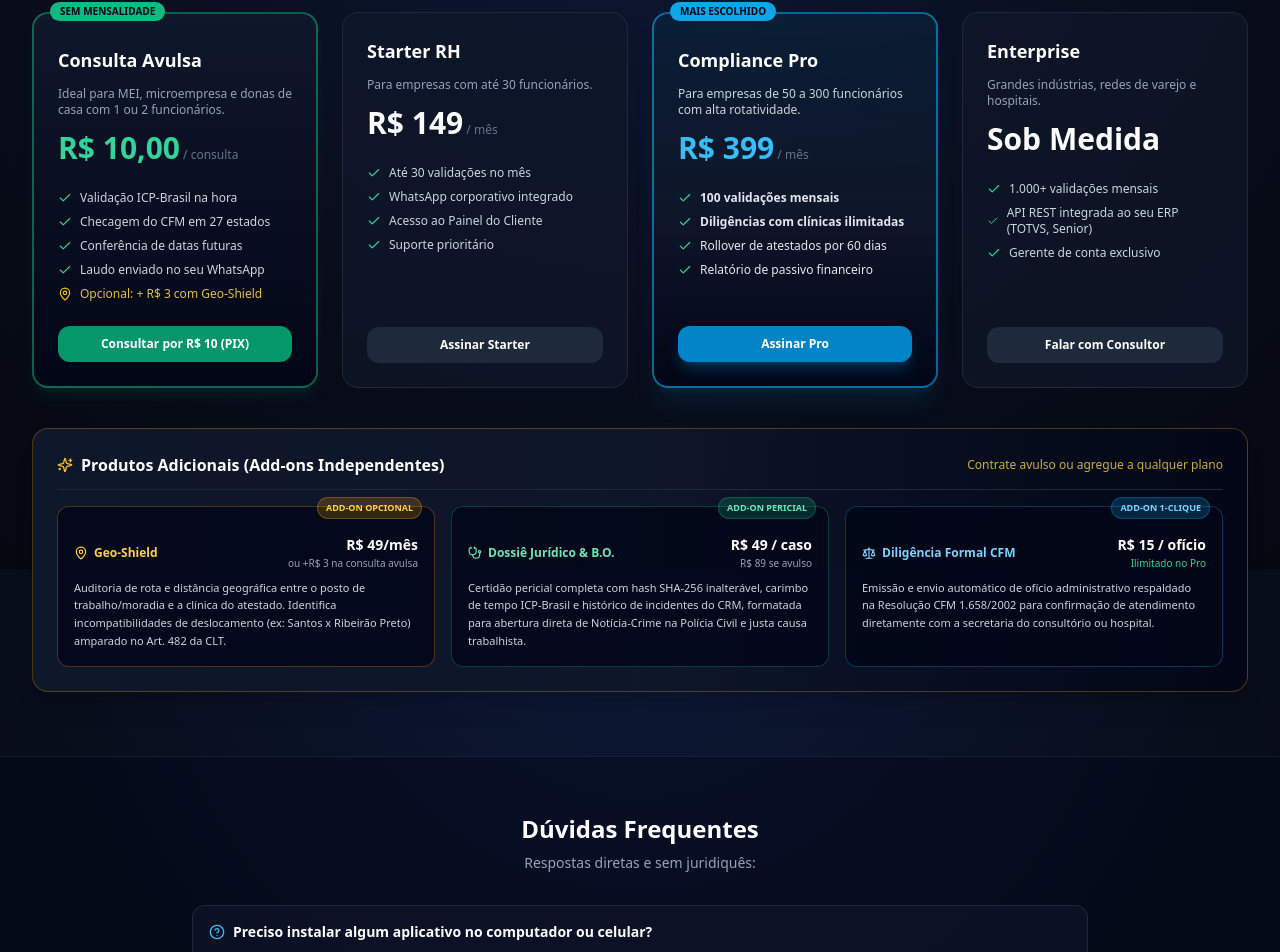
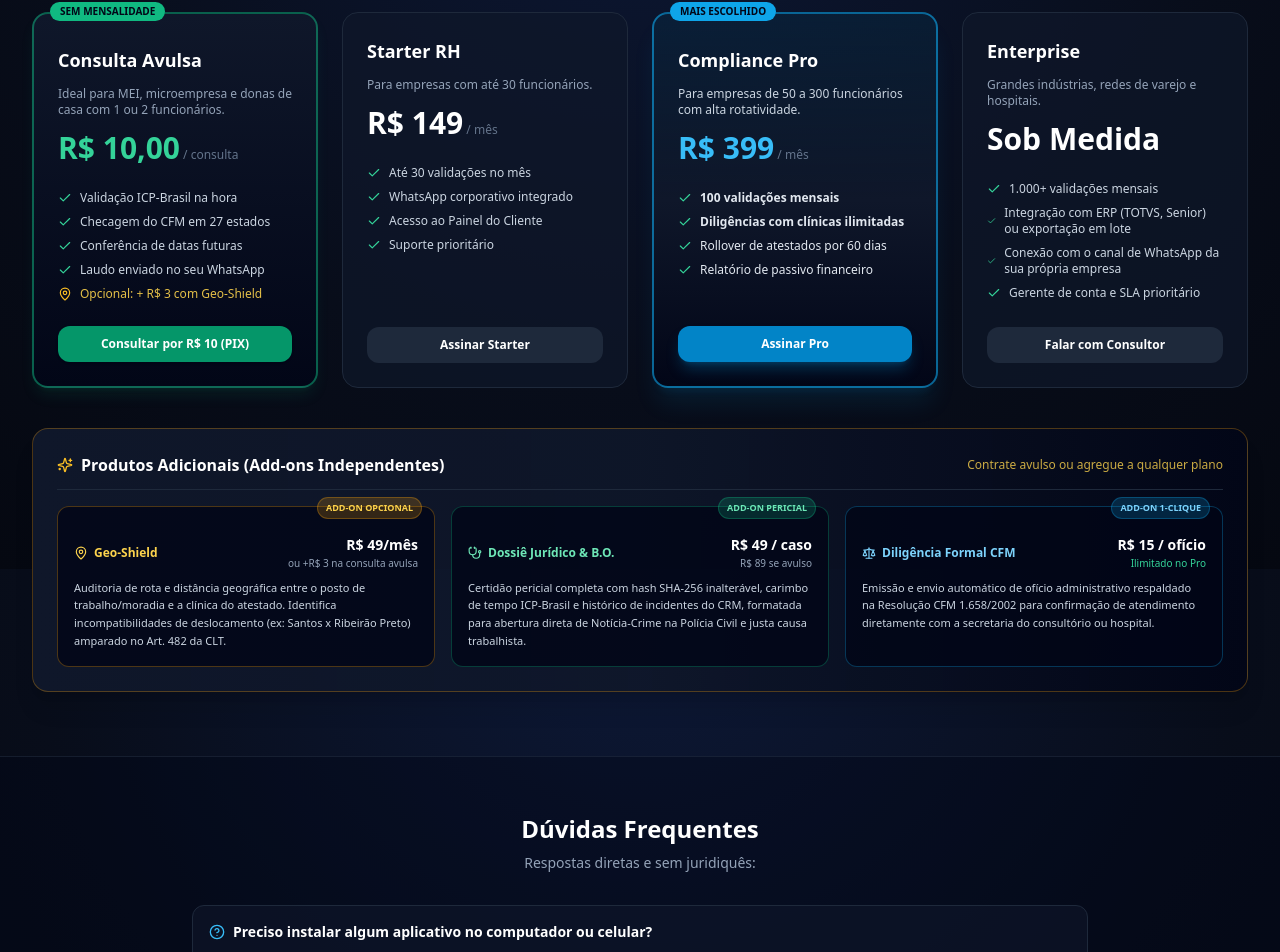
Before and after one commit to mdepaula1972/Vurio, a Next.js app: page / in a window 1280 px wide. Shown: the part 2631-3583 px from the top of the page. Built offline with nearby package versions, Linux system fonts and the light colour scheme.

Commit message:
docs: adicionar script para IA da Infinitepay e alinhar card Enterprise sem custos de telefonia

```diff
--- a/src/app/page.tsx
+++ b/src/app/page.tsx
@@ -647,8 +647,9 @@
                 </div>
                 <ul className="space-y-2 text-xs text-slate-300 pt-3">
                   <li className="flex items-center"><Check className="w-3.5 h-3.5 text-emerald-400 mr-2" /> 1.000+ validações mensais</li>
-                  <li className="flex items-center"><Check className="w-3.5 h-3.5 text-emerald-400 mr-2" /> API REST integrada ao seu ERP (TOTVS, Senior)</li>
-                  <li className="flex items-center"><Check className="w-3.5 h-3.5 text-emerald-400 mr-2" /> Gerente de conta exclusivo</li>
+                  <li className="flex items-center"><Check className="w-3.5 h-3.5 text-emerald-400 mr-2" /> Integração com ERP (TOTVS, Senior) ou exportação em lote</li>
+                  <li className="flex items-center"><Check className="w-3.5 h-3.5 text-emerald-400 mr-2" /> Conexão com o canal de WhatsApp da sua própria empresa</li>
+                  <li className="flex items-center"><Check className="w-3.5 h-3.5 text-emerald-400 mr-2" /> Gerente de conta e SLA prioritário</li>
                 </ul>
               </div>
 
```
Also changed, not shown: 1 other file (tests, documents, lock files or other folders).
